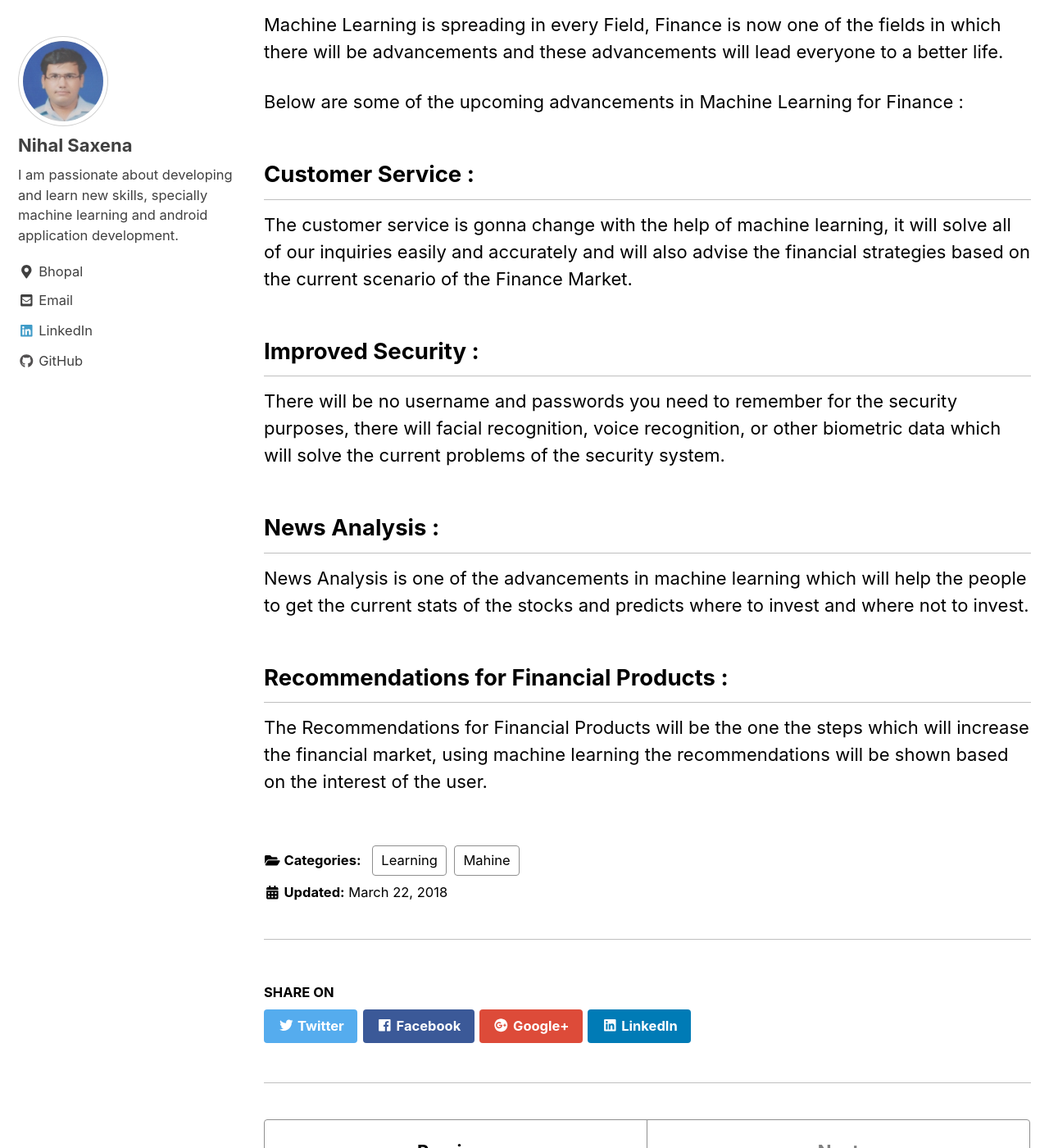
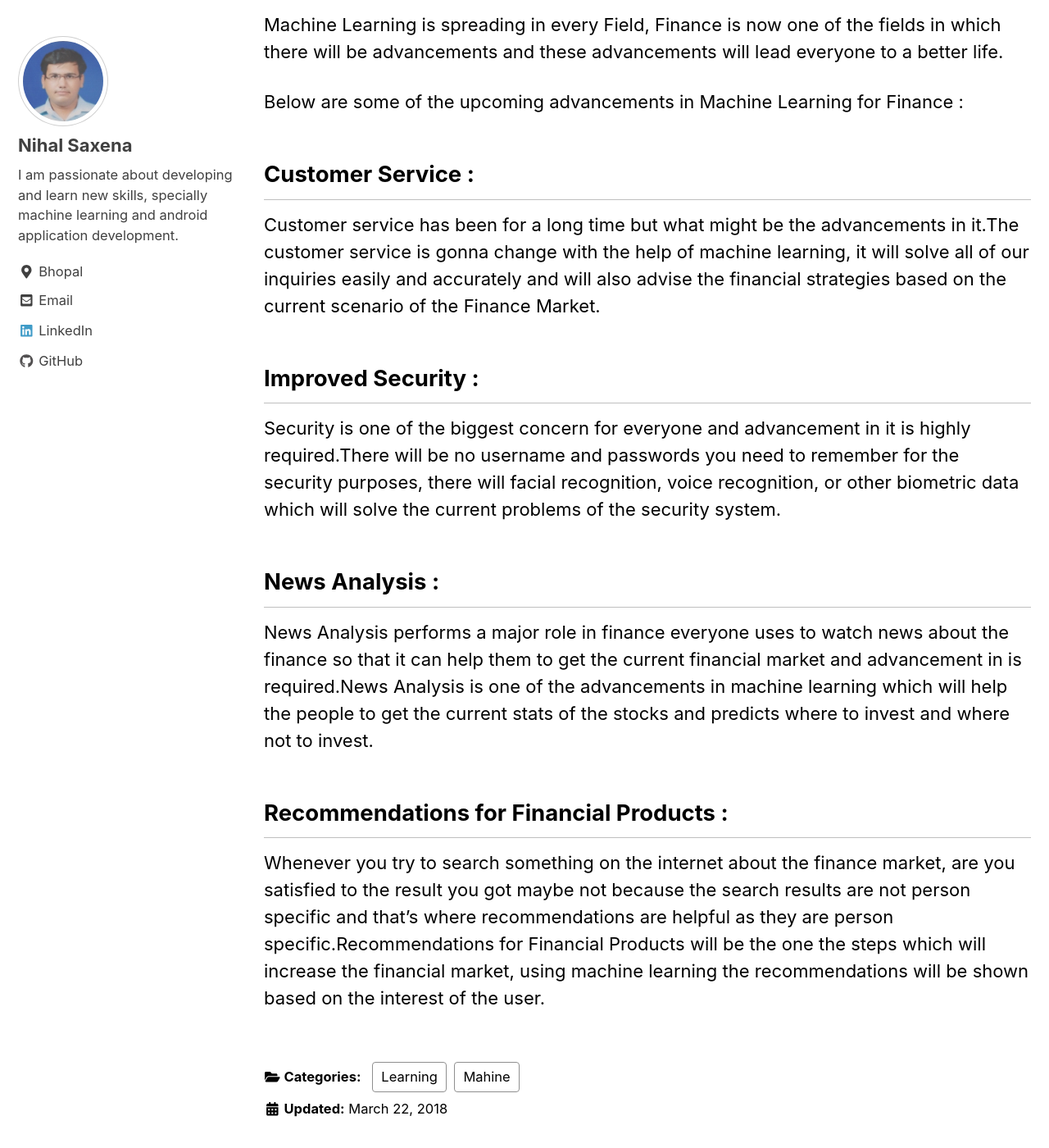
Before and after one commit to saxenanihal95/PsyCoderBlog, a Jekyll site: the page built from _posts/2018-03-22-advancement-of-machine-learning-in-finance.md, in a window 1280 px wide and 1400 px high, scrolled down 235 px. Shown: the whole window at 82% size. Built offline with Jekyll 4.4.1, drawn with Linux system fonts in a browser that asks for light colours; nearby versions of some CDN libraries; comment, search, counter and statistics services are not loaded; some of the changed text lies outside the part shown.

Commit message:
Update 2018-03-22-advancement-of-machine-learning-in-finance.md

```diff
--- a/_posts/2018-03-22-advancement-of-machine-learning-in-finance.md
+++ b/_posts/2018-03-22-advancement-of-machine-learning-in-finance.md
@@ -8,16 +8,16 @@ Below are some of the upcoming advancements in Machine Learning for Finance :
 
 ## Customer Service :
 
-The customer service is gonna change with the help of machine learning, it will solve all of our inquiries easily and accurately and will also advise the financial strategies based on the current scenario of the Finance Market.
+Customer service has been for a long time but what might be the advancements in it.The customer service is gonna change with the help of machine learning, it will solve all of our inquiries easily and accurately and will also advise the financial strategies based on the current scenario of the Finance Market.
 
 ## Improved Security :
 
-There will be no username and passwords you need to remember for the security purposes, there will facial recognition, voice recognition, or other biometric data which will solve the current problems of the security system.
+Security is one of the biggest concern for everyone and advancement in it is highly required.There will be no username and passwords you need to remember for the security purposes, there will facial recognition, voice recognition, or other biometric data which will solve the current problems of the security system.
 
 ## News Analysis :
 
-News Analysis is one of the advancements in machine learning which will help the people to get the current stats of the stocks and predicts where to invest and where not to invest.
+News Analysis performs a major role in finance everyone uses to watch news about the finance so that it can help them to get the current financial market and advancement in is required.News Analysis is one of the advancements in machine learning which will help the people to get the current stats of the stocks and predicts where to invest and where not to invest.
 
 ## Recommendations for Financial Products :
 
-The Recommendations for Financial Products will be the one the steps which will increase the financial market, using machine learning the recommendations will be shown based on the interest of the user.
+Whenever you try to search something on the internet about the finance market, are you satisfied to the result you got maybe not because the search results are not person specific and that's where recommendations are helpful as they are person specific.Recommendations for Financial Products will be the one the steps which will increase the financial market, using machine learning the recommendations will be shown based on the interest of the user.
```
